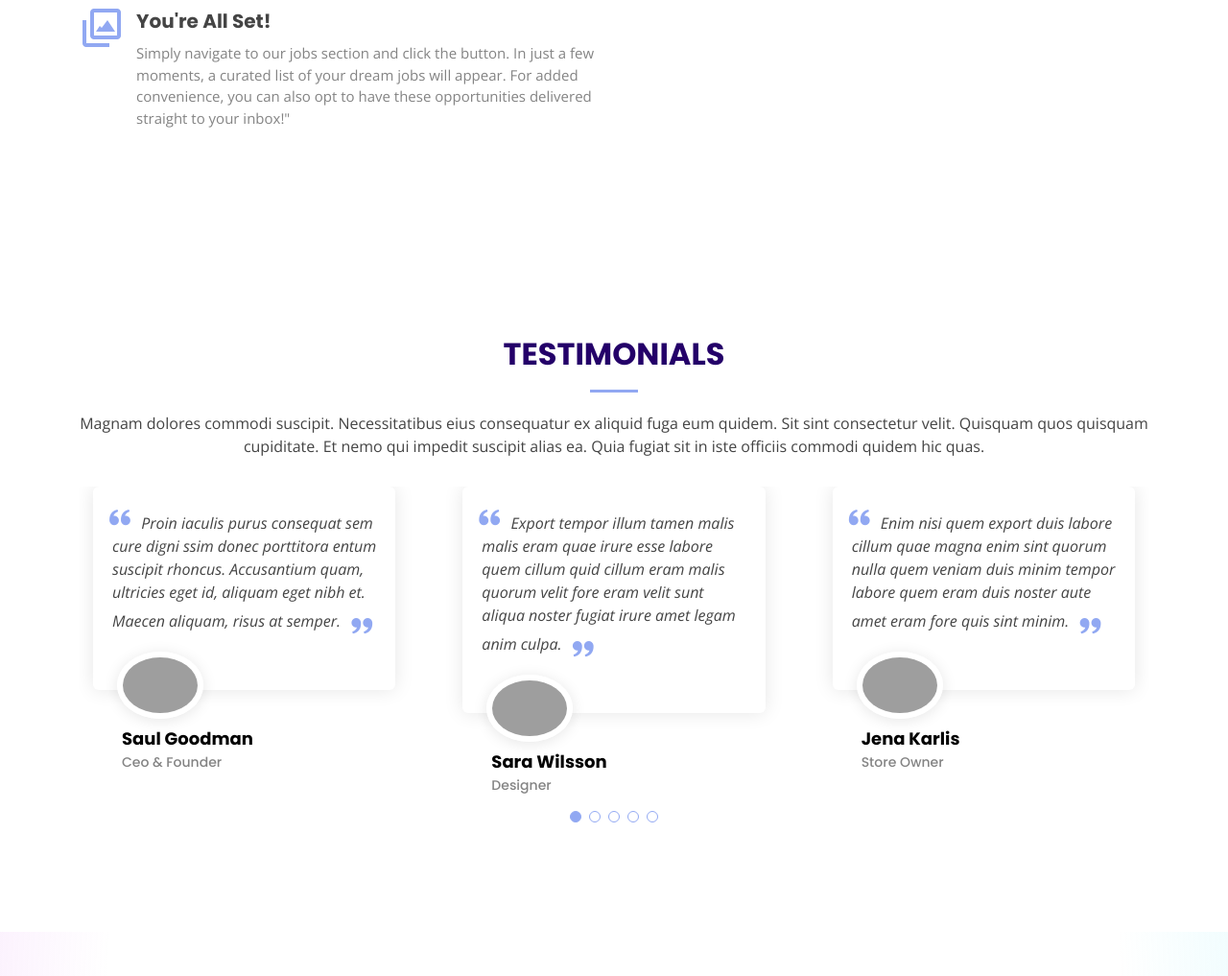
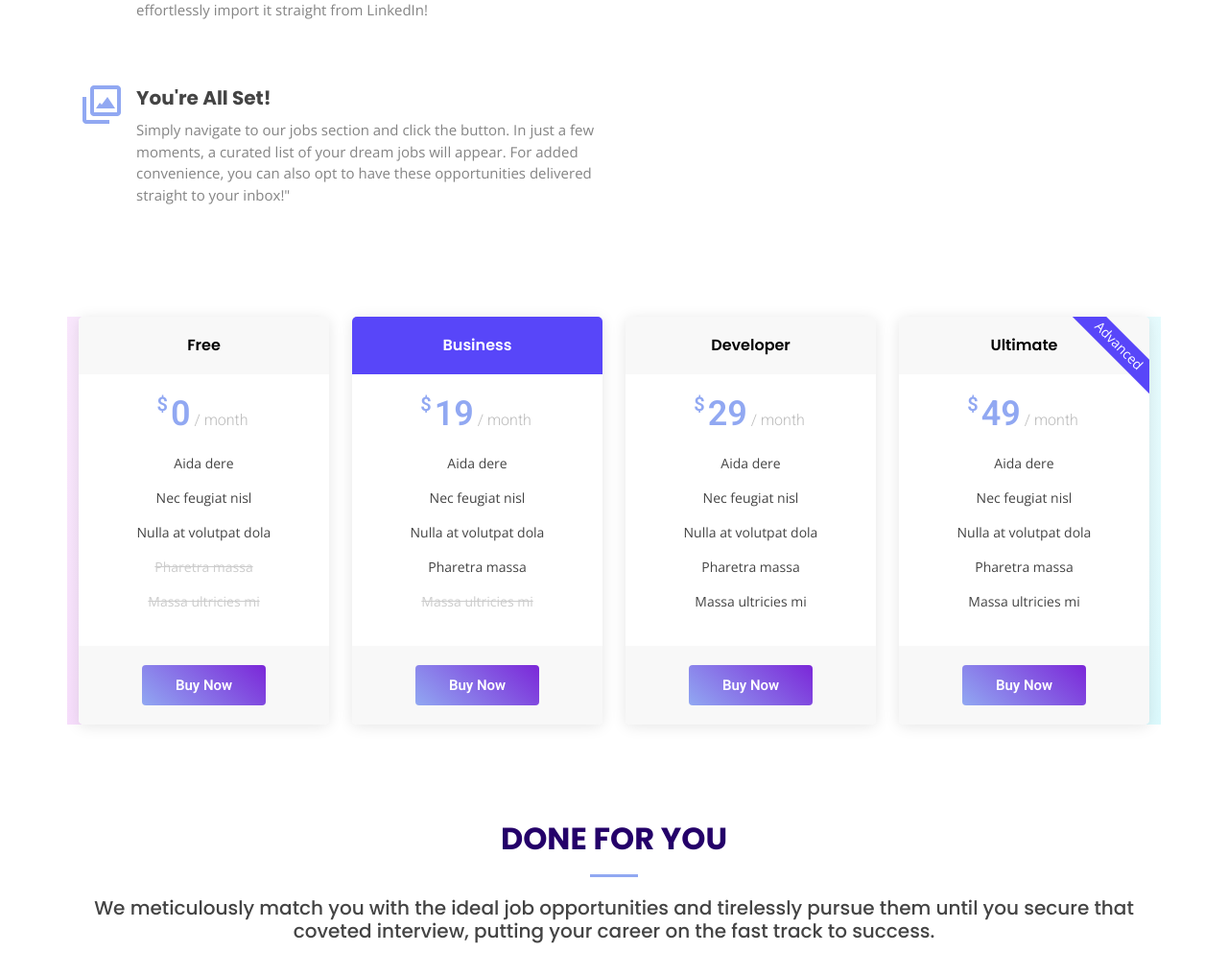
Before and after one commit to 0JCRG0/DjangoApp, a Django app: template DreamedJobAI/templates/DreamedJobAI/index.html in a window 1280 px wide. Shown: the part 3437-4454 px from the top of the page at 96% size. Run offline with Django 3.2, Linux system fonts and the light colour scheme; the template is opened without the code that fills it, so the values that code supplies are empty; some libraries are stand-ins or nearby versions; grey boxes are pictures that could not be loaded.

Commit message:
new feature

```diff
--- a/DreamedJobAI/templates/DreamedJobAI/index.html
+++ b/DreamedJobAI/templates/DreamedJobAI/index.html
@@ -47,8 +47,8 @@
           <li><a class="nav-link scrollto active" href="#hero">Home</a></li>
           <li><a class="nav-link scrollto" href="#about">About Us</a></li>
           <li><a class="nav-link scrollto" href="#benefits">Benefits</a></li>
-          <li><a class="nav-link scrollto" href="#how-it-works">How It Works</a></li>
-          <li><a class="nav-link scrollto " href="#pricing">Pricing</a></li>
+          <li><a class="nav-link scrollto" href="#pay-as-you-go">Pay-As-You-Go</a></li>
+          <li><a class="nav-link scrollto " href="#done-for-you">Done For You</a></li>
           <li><a class="nav-link scrollto" href="#contact">Contact</a></li>
           <li><a class="getstarted scrollto" href="{% url 'DreamedJobAI:register' %}">Register</a></li>
           <li><a class="getstarted scrollto" href="{% url 'DreamedJobAI:login' %}">Login</a></li>
@@ -225,12 +225,13 @@
       </div>
     </section><!-- End Services Section -->
 
-    <!-- ======= Features Section ======= -->
-    <section id="how-it-works" class="features">
+    <!-- ======= Pay-As-You-Go Section ======= -->
+    <section id="pay-as-you-go" class="features">
       <div class="container" data-aos="fade-up">
 
         <div class="section-title">
-          <h2>How does it work?</h2>
+          <h2>Pay-as-you-go</h2>
+          <h5>Purchase only what you need, with each token unlocking 10 job opportunities tailored to your skills. It's not just a token, but an investment in your career. Take control of your job search and let our tokens lead you to your perfect job.</h5>
         </div>
 
         <div class="row">
@@ -257,7 +258,196 @@
         </div>
 
       </div>
-    </section><!-- End Features Section -->
+    </section><!-- End pay-as-you-go Section -->
+      <div class="container pricing section-bg" data-aos="fade-up">
+
+        <div class="row">
+          <div class="col-lg-3 col-md-6" data-aos="fade-up" data-aos-delay="100">
+            <div class="box">
+              <h3>Free</h3>
+              <h4><sup>$</sup>0<span> / month</span></h4>
+              <ul>
+                <li>Aida dere</li>
+                <li>Nec feugiat nisl</li>
+                <li>Nulla at volutpat dola</li>
+                <li class="na">Pharetra massa</li>
+                <li class="na">Massa ultricies mi</li>
+              </ul>
+              <div class="btn-wrap">
+                <a href="#" class="btn-buy">Buy Now</a>
+              </div>
+            </div>
+          </div>
+
+          <div class="col-lg-3 col-md-6 mt-4 mt-md-0" data-aos="fade-up" data-aos-delay="200">
+            <div class="box featured">
+              <h3>Business</h3>
+              <h4><sup>$</sup>19<span> / month</span></h4>
+              <ul>
+                <li>Aida dere</li>
+                <li>Nec feugiat nisl</li>
+                <li>Nulla at volutpat dola</li>
+                <li>Pharetra massa</li>
+                <li class="na">Massa ultricies mi</li>
+              </ul>
+              <div class="btn-wrap">
+                <a href="#" class="btn-buy">Buy Now</a>
+              </div>
+            </div>
+          </div>
+
+          <div class="col-lg-3 col-md-6 mt-4 mt-lg-0" data-aos="fade-up" data-aos-delay="300">
+            <div class="box">
+              <h3>Developer</h3>
+              <h4><sup>$</sup>29<span> / month</span></h4>
+              <ul>
+                <li>Aida dere</li>
+                <li>Nec feugiat nisl</li>
+                <li>Nulla at volutpat dola</li>
+                <li>Pharetra massa</li>
+                <li>Massa ultricies mi</li>
+              </ul>
+              <div class="btn-wrap">
+                <a href="#" class="btn-buy">Buy Now</a>
+              </div>
+            </div>
+          </div>
+
+          <div class="col-lg-3 col-md-6 mt-4 mt-lg-0" data-aos="fade-up" data-aos-delay="400">
+            <div class="box">
+              <span class="advanced">Advanced</span>
+              <h3>Ultimate</h3>
+              <h4><sup>$</sup>49<span> / month</span></h4>
+              <ul>
+                <li>Aida dere</li>
+                <li>Nec feugiat nisl</li>
+                <li>Nulla at volutpat dola</li>
+                <li>Pharetra massa</li>
+                <li>Massa ultricies mi</li>
+              </ul>
+              <div class="btn-wrap">
+                <a href="#" class="btn-buy">Buy Now</a>
+              </div>
+            </div>
+          </div>
+        </div>
+      </div>
+    <!-- ======= Done For You Section ======= -->
+    <section id="done-for-you" class="features">
+      <div class="container" data-aos="fade-up">
+
+        <div class="section-title">
+          <h2>Done For You</h2>
+          <h5>We meticulously match you with the ideal job opportunities and tirelessly pursue them until you secure that coveted interview, putting your career on the fast track to success.</h5>
+        </div>
+
+        <div class="row">
+          <div class="col-lg-6 order-2 order-lg-1 d-flex flex-column align-items-lg-center">
+            <div class="icon-box mt-5 mt-lg-0" data-aos="fade-up" data-aos-delay="100">
+              <i class="bx bx-receipt"></i>
+              <h4>Select Your Ideal Location</h4>
+              <p>While our positions offer the flexibility of remote work, some roles are exclusive to specific countries or regions. Feel free to choose as many preferred locations as you desire. Alternatively, if you're open to a truly global opportunity, simply select 'Anywhere' to explore remote roles available worldwide!"</p>
+            </div>
+            <div class="icon-box mt-5" data-aos="fade-up" data-aos-delay="200">
+              <i class="bx bx-cube-alt"></i>
+              <h4>Showcase Your Skills - Upload Your CV</h4>
+              <p>Within your profile, choose and upload your most recent CV directly from your local files. Alternatively, for a seamless experience, you can effortlessly import it straight from LinkedIn!</p>
+            </div>
+            <div class="icon-box mt-5" data-aos="fade-up" data-aos-delay="300">
+              <i class="bx bx-images"></i>
+              <h4>You're All Set!</h4>
+              <p>Simply navigate to our jobs section and click the button. In just a few moments, a curated list of your dream jobs will appear. For added convenience, you can also opt to have these opportunities delivered straight to your inbox!"</p>
+            </div>
+          </div>
+          <div class="image col-lg-6 order-1 order-lg-2 " data-aos="zoom-in" data-aos-delay="100">
+            <img src="{% static 'DreamedJobAI/assets/img/features.svg' %}" alt="" class="img-fluid">
+          </div>
+        </div>
+
+      </div>
+    </section><!-- End Done For You Section -->
+    <!-- ======= Pricing Section ======= -->
+    <div class="container pricing section-bg" data-aos="fade-up">
+
+      <div class="section-title">
+        <h2>Pricing</h2>
+        <p>Magnam dolores commodi suscipit. Necessitatibus eius consequatur ex aliquid fuga eum quidem. Sit sint consectetur velit. Quisquam quos quisquam cupiditate. Et nemo qui impedit suscipit alias ea. Quia fugiat sit in iste officiis commodi quidem hic quas.</p>
+      </div>
+
+      <div class="row">
+
+        <div class="col-lg-3 col-md-6" data-aos="fade-up" data-aos-delay="100">
+          <div class="box">
+            <h3>Free</h3>
+            <h4><sup>$</sup>0<span> / month</span></h4>
+            <ul>
+              <li>Aida dere</li>
+              <li>Nec feugiat nisl</li>
+              <li>Nulla at volutpat dola</li>
+              <li class="na">Pharetra massa</li>
+              <li class="na">Massa ultricies mi</li>
+            </ul>
+            <div class="btn-wrap">
+              <a href="#" class="btn-buy">Buy Now</a>
+            </div>
+          </div>
+        </div>
+
+        <div class="col-lg-3 col-md-6 mt-4 mt-md-0" data-aos="fade-up" data-aos-delay="200">
+          <div class="box featured">
+            <h3>Business</h3>
+            <h4><sup>$</sup>19<span> / month</span></h4>
+            <ul>
+              <li>Aida dere</li>
+              <li>Nec feugiat nisl</li>
+              <li>Nulla at volutpat dola</li>
+              <li>Pharetra massa</li>
+              <li class="na">Massa ultricies mi</li>
+            </ul>
+            <div class="btn-wrap">
+              <a href="#" class="btn-buy">Buy Now</a>
+            </div>
+          </div>
+        </div>
+
+        <div class="col-lg-3 col-md-6 mt-4 mt-lg-0" data-aos="fade-up" data-aos-delay="300">
+          <div class="box">
+            <h3>Developer</h3>
+            <h4><sup>$</sup>29<span> / month</span></h4>
+            <ul>
+              <li>Aida dere</li>
+              <li>Nec feugiat nisl</li>
+              <li>Nulla at volutpat dola</li>
+              <li>Pharetra massa</li>
+              <li>Massa ultricies mi</li>
+            </ul>
+            <div class="btn-wrap">
+              <a href="#" class="btn-buy">Buy Now</a>
+            </div>
+          </div>
+        </div>
+
+        <div class="col-lg-3 col-md-6 mt-4 mt-lg-0" data-aos="fade-up" data-aos-delay="400">
+          <div class="box">
+            <span class="advanced">Advanced</span>
+            <h3>Ultimate</h3>
+            <h4><sup>$</sup>49<span> / month</span></h4>
+            <ul>
+              <li>Aida dere</li>
+              <li>Nec feugiat nisl</li>
+              <li>Nulla at volutpat dola</li>
+              <li>Pharetra massa</li>
+              <li>Massa ultricies mi</li>
+            </ul>
+            <div class="btn-wrap">
+              <a href="#" class="btn-buy">Buy Now</a>
+            </div>
+          </div>
+        </div>
+
+      </div>
+
+    </div>
 
     <!-- ======= Testimonials Section ======= -->
     <section id="testimonials" class="testimonials section-bg">
@@ -342,91 +532,6 @@
 
       </div>
     </section><!-- End Testimonials Section -->
-
-    <!-- ======= Pricing Section ======= -->
-    <section id="pricing" class="pricing section-bg">
-      <div class="container" data-aos="fade-up">
-
-        <div class="section-title">
-          <h2>Pricing</h2>
-          <p>Magnam dolores commodi suscipit. Necessitatibus eius consequatur ex aliquid fuga eum quidem. Sit sint consectetur velit. Quisquam quos quisquam cupiditate. Et nemo qui impedit suscipit alias ea. Quia fugiat sit in iste officiis commodi quidem hic quas.</p>
-        </div>
-
-        <div class="row">
-
-          <div class="col-lg-3 col-md-6" data-aos="fade-up" data-aos-delay="100">
-            <div class="box">
-              <h3>Free</h3>
-              <h4><sup>$</sup>0<span> / month</span></h4>
-              <ul>
-                <li>Aida dere</li>
-                <li>Nec feugiat nisl</li>
-                <li>Nulla at volutpat dola</li>
-                <li class="na">Pharetra massa</li>
-                <li class="na">Massa ultricies mi</li>
-              </ul>
-              <div class="btn-wrap">
-                <a href="#" class="btn-buy">Buy Now</a>
-              </div>
-            </div>
-          </div>
-
-          <div class="col-lg-3 col-md-6 mt-4 mt-md-0" data-aos="fade-up" data-aos-delay="200">
-            <div class="box featured">
-              <h3>Business</h3>
-              <h4><sup>$</sup>19<span> / month</span></h4>
-              <ul>
-                <li>Aida dere</li>
-                <li>Nec feugiat nisl</li>
-                <li>Nulla at volutpat dola</li>
-                <li>Pharetra massa</li>
-                <li class="na">Massa ultricies mi</li>
-              </ul>
-              <div class="btn-wrap">
-                <a href="#" class="btn-buy">Buy Now</a>
-              </div>
-            </div>
-          </div>
-
-          <div class="col-lg-3 col-md-6 mt-4 mt-lg-0" data-aos="fade-up" data-aos-delay="300">
-            <div class="box">
-              <h3>Developer</h3>
-              <h4><sup>$</sup>29<span> / month</span></h4>
-              <ul>
-                <li>Aida dere</li>
-                <li>Nec feugiat nisl</li>
-                <li>Nulla at volutpat dola</li>
-                <li>Pharetra massa</li>
-                <li>Massa ultricies mi</li>
-              </ul>
-              <div class="btn-wrap">
-                <a href="#" class="btn-buy">Buy Now</a>
-              </div>
-            </div>
-          </div>
-
-          <div class="col-lg-3 col-md-6 mt-4 mt-lg-0" data-aos="fade-up" data-aos-delay="400">
-            <div class="box">
-              <span class="advanced">Advanced</span>
-              <h3>Ultimate</h3>
-              <h4><sup>$</sup>49<span> / month</span></h4>
-              <ul>
-                <li>Aida dere</li>
-                <li>Nec feugiat nisl</li>
-                <li>Nulla at volutpat dola</li>
-                <li>Pharetra massa</li>
-                <li>Massa ultricies mi</li>
-              </ul>
-              <div class="btn-wrap">
-                <a href="#" class="btn-buy">Buy Now</a>
-              </div>
-            </div>
-          </div>
-
-        </div>
-
-      </div>
-    </section><!-- End Pricing Section -->
 
     <!-- ======= Frequently Asked Questions Section ======= -->
     <section id="faq" class="faq">
```
